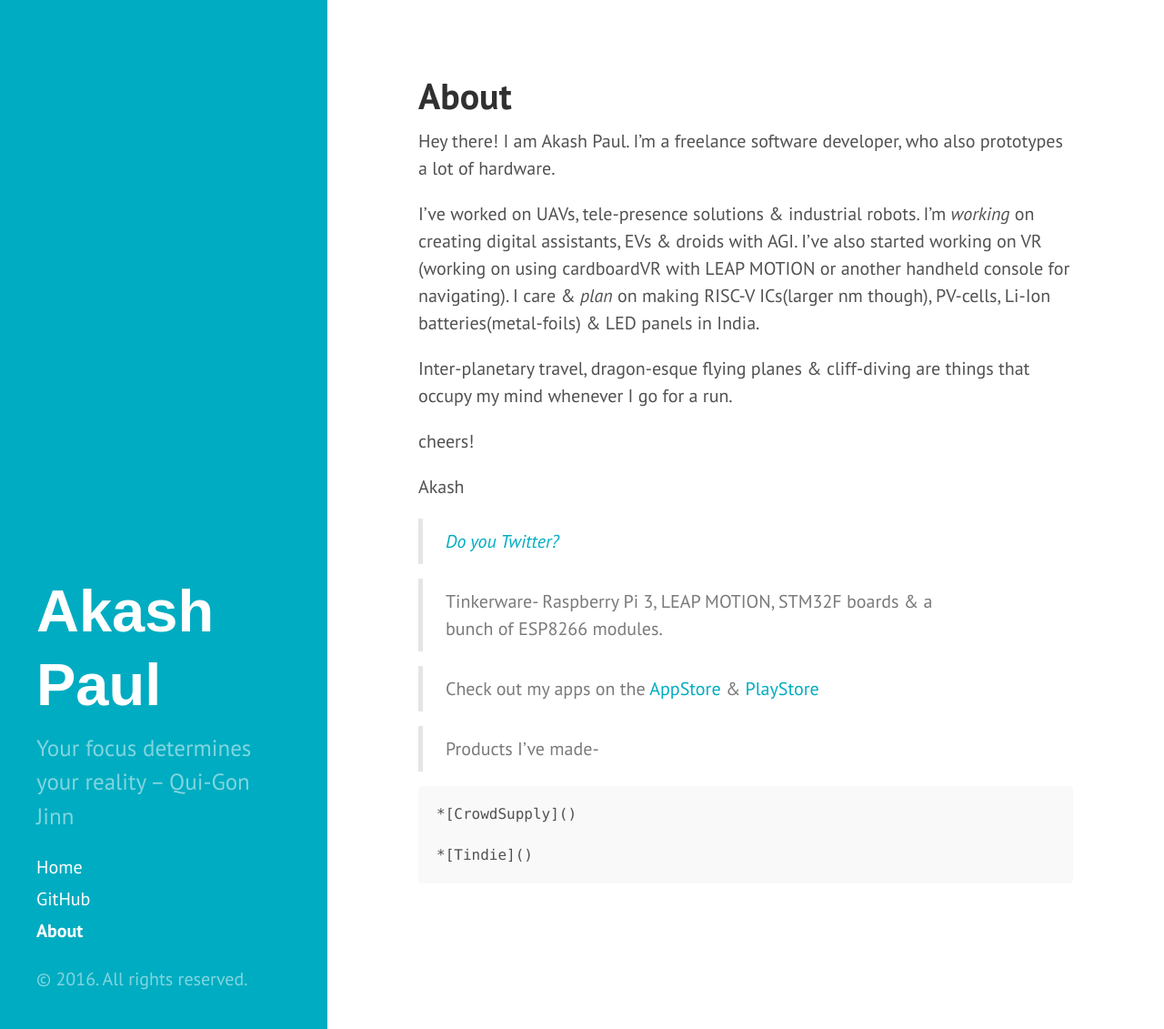
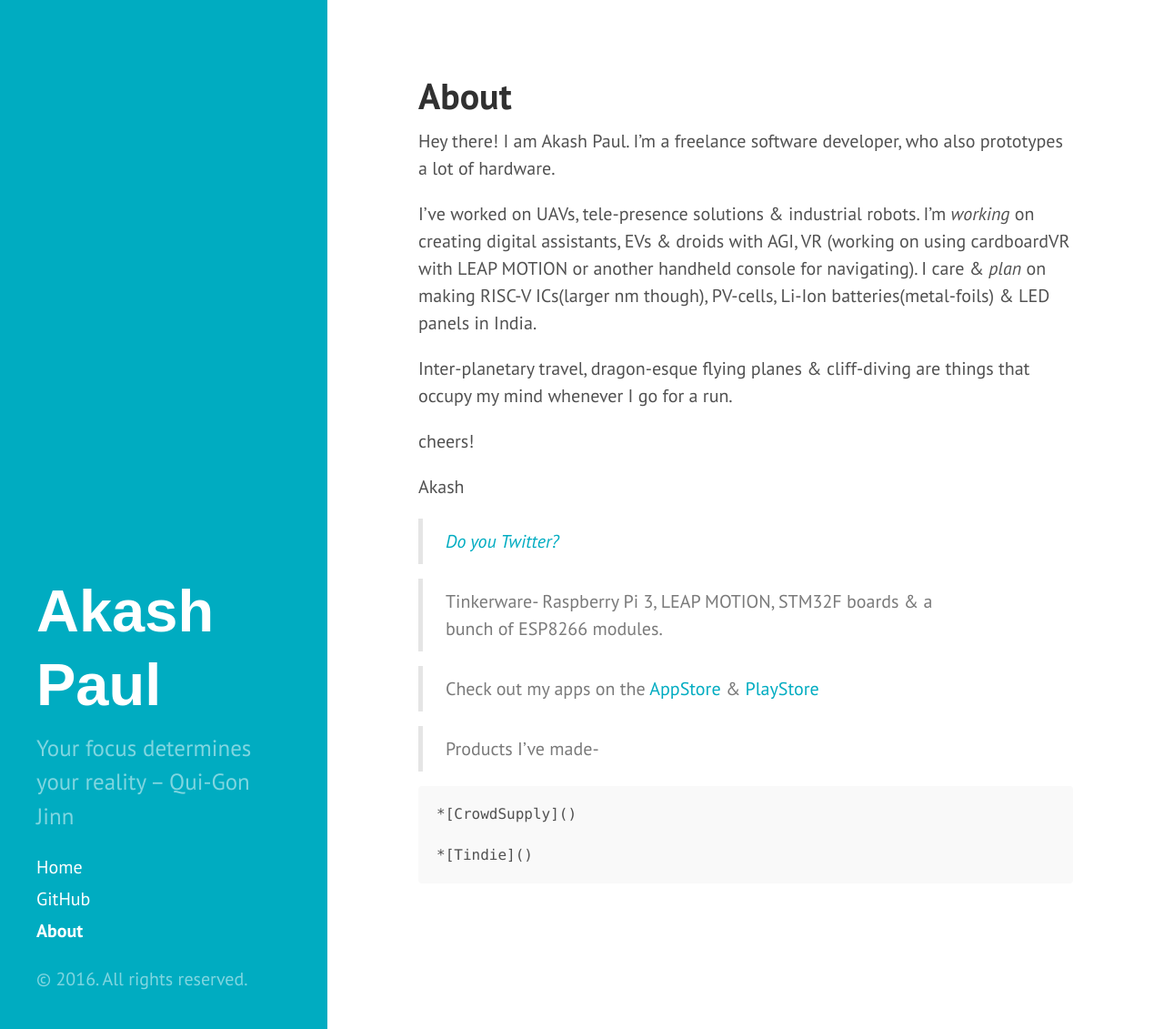
Before and after one commit to iakashpaul/iakashpaul.github.io, a Jekyll site: the page built from about.md, in a window 1280 px wide and 1131 px high. Shown: the whole window at 91% size. Built offline with Jekyll 4.4.1, drawn with Linux system fonts in a browser that asks for light colours.

Commit message:
Update about.md

```diff
--- a/about.md
+++ b/about.md
@@ -4,7 +4,7 @@ title: About
 ---
 Hey there! I am Akash Paul. I'm a freelance software developer, who also prototypes a lot of hardware.
 
-I've worked on UAVs, tele-presence solutions & industrial robots. I'm _working_ on creating digital assistants, EVs & droids with AGI. I've also started working on VR (working on using cardboardVR with LEAP MOTION or another handheld console for navigating). I care & _plan_ on making RISC-V ICs(larger nm though), PV-cells, Li-Ion batteries(metal-foils) & LED panels in India.
+I've worked on UAVs, tele-presence solutions & industrial robots. I'm _working_ on creating digital assistants, EVs & droids with AGI, VR (working on using cardboardVR with LEAP MOTION or another handheld console for navigating). I care & _plan_ on making RISC-V ICs(larger nm though), PV-cells, Li-Ion batteries(metal-foils) & LED panels in India.
 
 Inter-planetary travel, dragon-esque flying planes & cliff-diving are things that occupy my mind whenever I go for a run.
 
```
